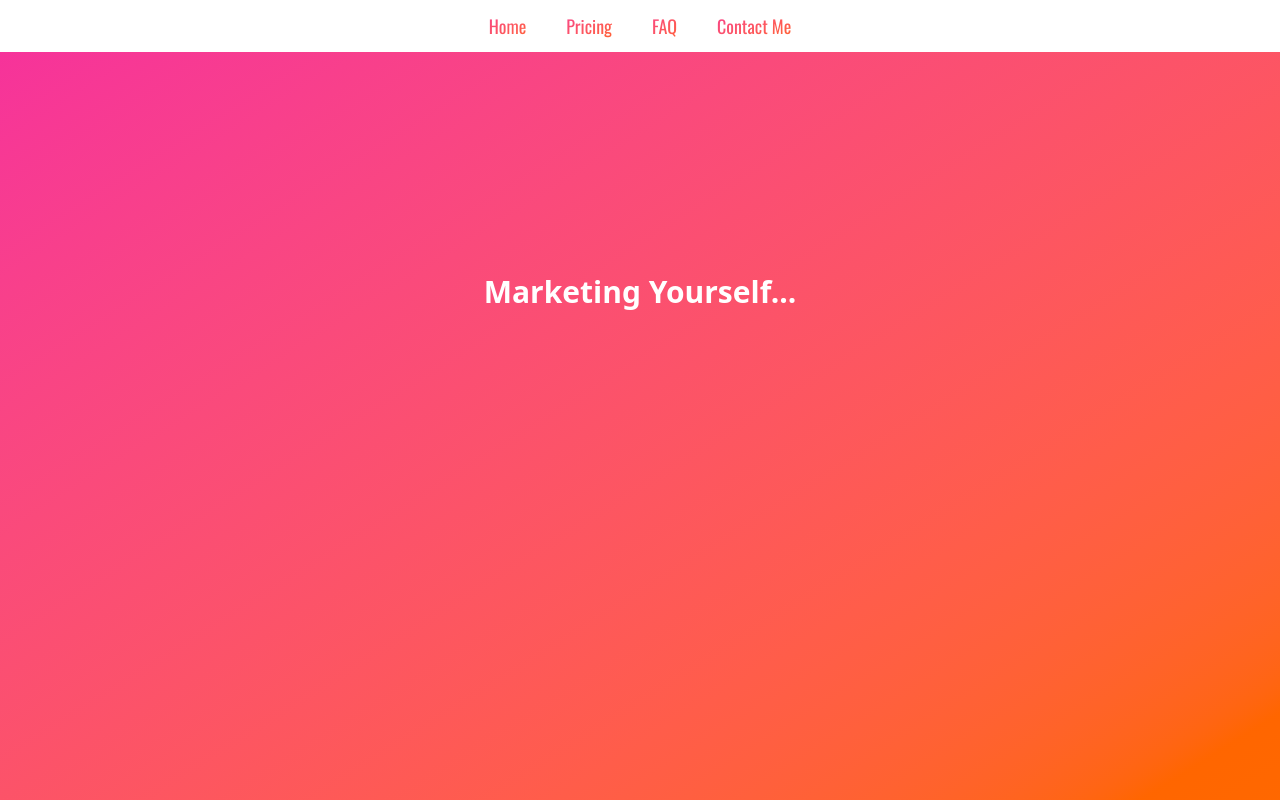
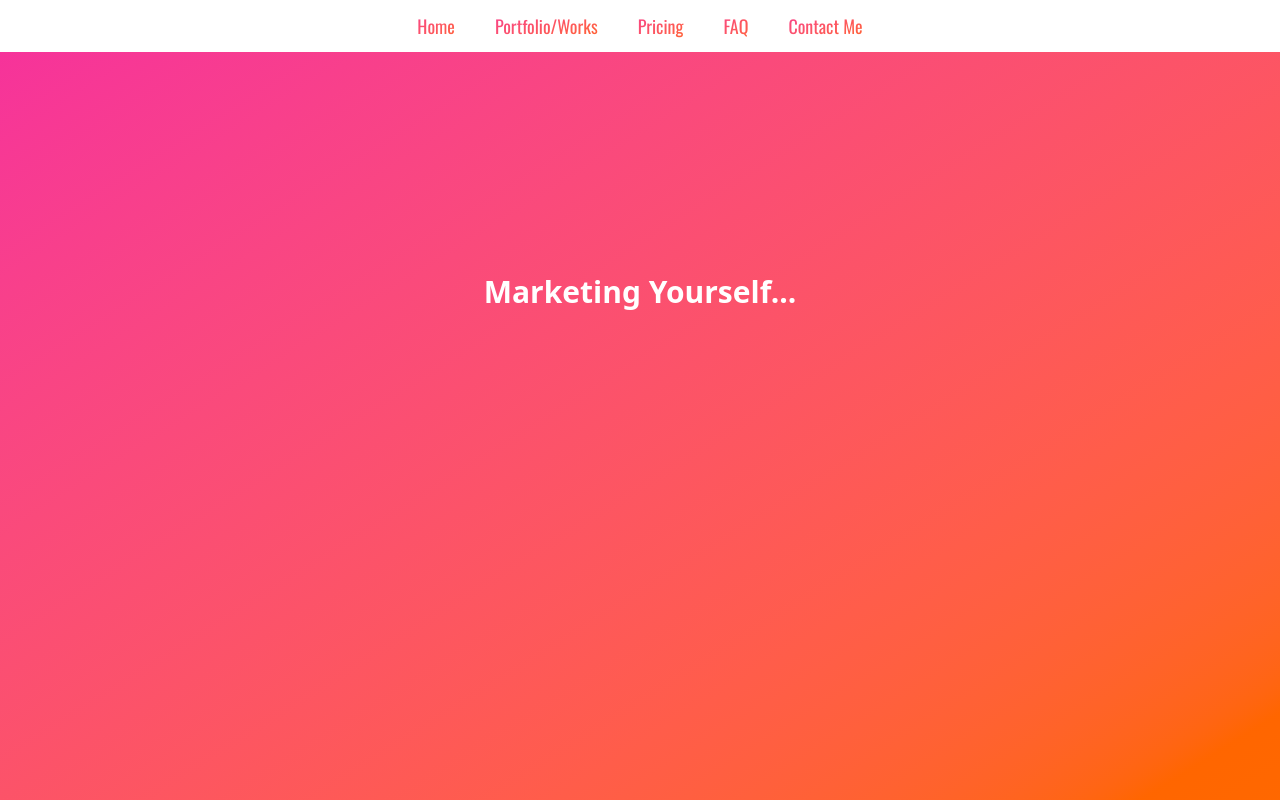
Before and after one commit to statisluc/FreelanceOffic, a React (Vite) app: page / in a window 1280 px wide. Shown: the top 800 px of the page. Built offline with nearby package versions, Linux system fonts and the light colour scheme; a web font is replaced by a local one.

Commit message:
adding portfolio page

```diff
--- a/src/components/Navbar.jsx
+++ b/src/components/Navbar.jsx
@@ -1,14 +1,14 @@
-//import { useState } from "react";
+// import { useState } from "react";
 import React from "react";
 import { Link } from "react-router-dom";
 
 function Navbar() {
   //for mobile functionality
-  //   const [menuOpen, setMenuOpen] = useState(false);
+  // const [menuOpen, setMenuOpen] = useState(false);
 
-  //   const toggleMenu = () => {
-  //     setMenuOpen((prev) => !prev);
-  //   };
+  // const toggleMenu = () => {
+  //   setMenuOpen((prev) => !prev);
+  // };
 
   return (
     <>
@@ -17,7 +17,9 @@ function Navbar() {
           <Link to={"/"}>
             <button className="navbarsolution">Home</button>
           </Link>
-
+          <Link to={"/Portfolio"}>
+            <button className="navbarsolution">Portfolio/Works</button>
+          </Link>
           <Link to={"/Pricing"}>
             <button className="navbarsolution">Pricing</button>
           </Link>
--- /dev/null
+++ b/src/components/Portfolio.jsx
@@ -0,0 +1,11 @@
+import React from "react";
+
+function Portfolio() {
+  return (
+    <>
+      <p>asshole</p>
+    </>
+  );
+}
+
+export default Portfolio;
--- a/src/main.jsx
+++ b/src/main.jsx
@@ -7,6 +7,7 @@ import NotFound from "./components/NotFound.jsx";
 import Contact from "./components/Contact.jsx";
 import Pricing from "./components/Pricing.jsx";
 import FAQ from "./components/FAQ.jsx";
+import Portfolio from "./components/Portfolio.jsx";
 
 import { createBrowserRouter, RouterProvider } from "react-router-dom";
 
@@ -16,10 +17,11 @@ const router = createBrowserRouter([
   { path: "/Pricing", element: <Pricing /> },
   { path: "/FAQ", element: <FAQ /> },
   { path: "*", element: <NotFound /> },
+  { path: "/Portfolio", element: <Portfolio /> },
 ]);
 
 createRoot(document.getElementById("root")).render(
   <StrictMode>
     <RouterProvider router={router} />
-  </StrictMode>
+  </StrictMode>,
 );
```
